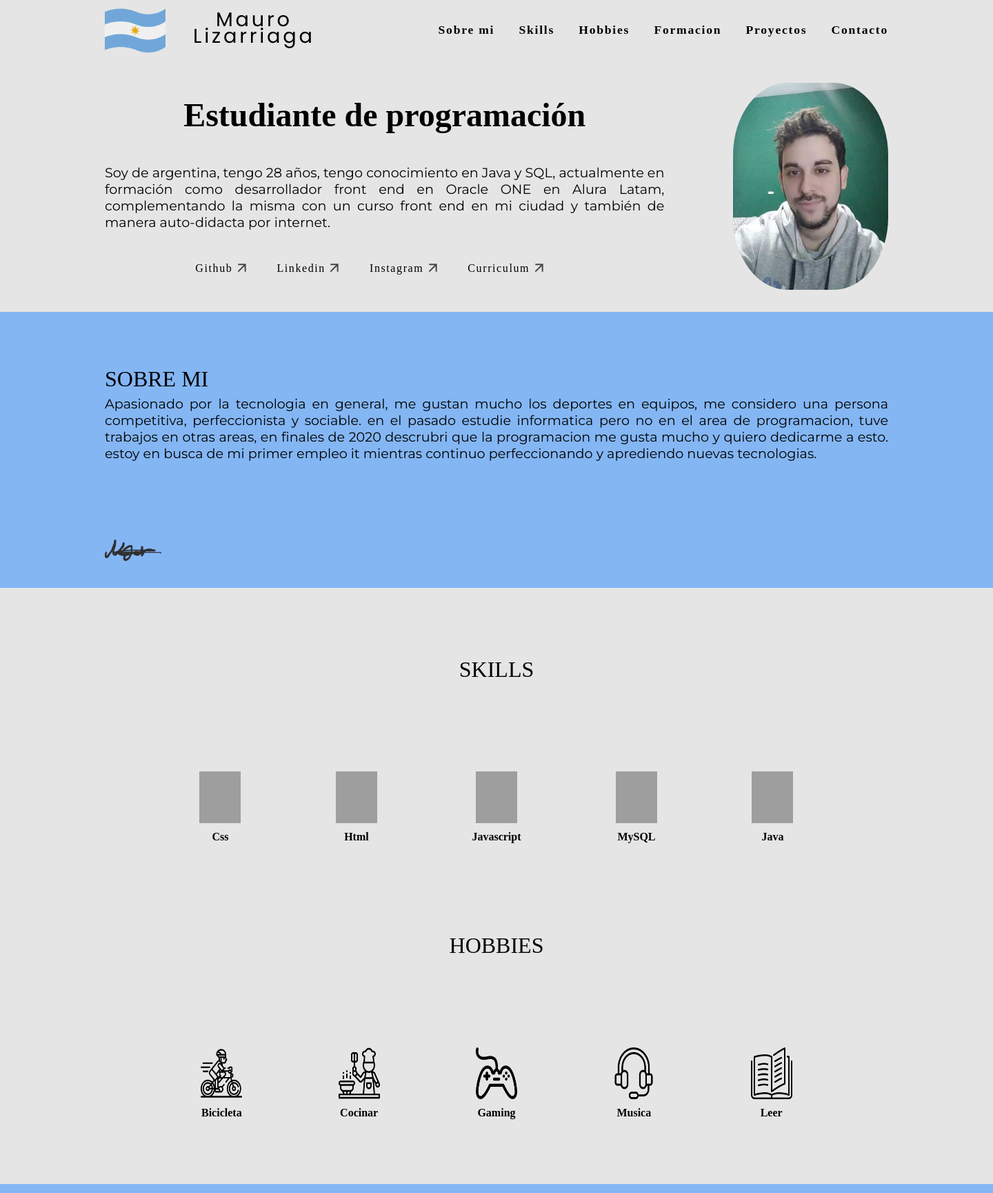
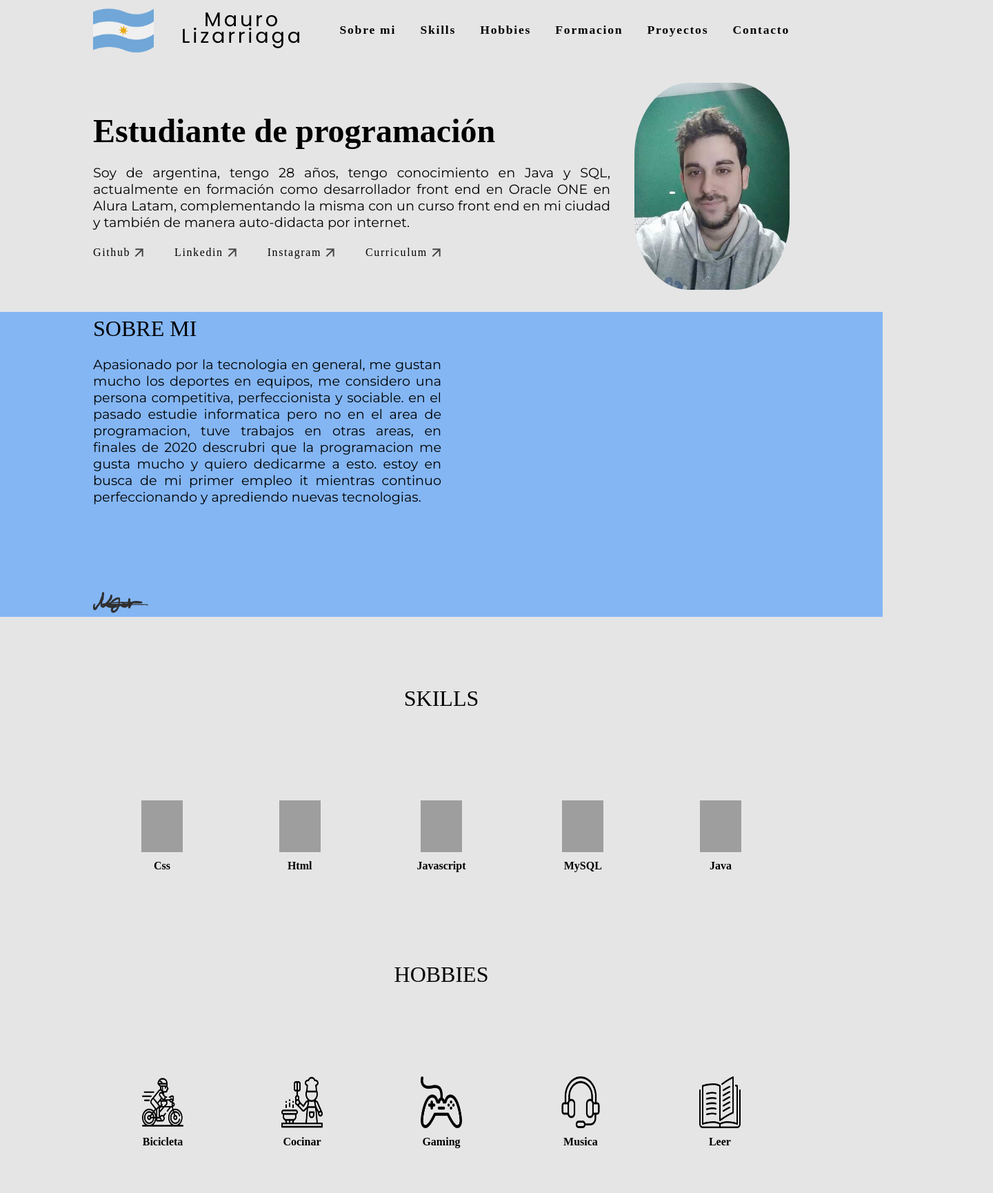
Before and after one commit to mauro137/Portfolio, a plain HTML site: page index.html in a window 1280 px wide. Shown: the top 1729 px of the page at 69% size, 1440 px wide, since content can reach past the window. Drawn offline with Linux system fonts and the light colour scheme; grey boxes are pictures that could not be loaded; files whose address does not match are found by name; a web font is replaced by a local one.

Commit message:
se cambiaron las unidades de medida y se simplifico el codigo, solo faltan las media queries

```diff
--- a/css/configs/base.css
+++ b/css/configs/base.css
@@ -1,9 +1,11 @@
 html {
   background-color: #e5e5e5;
+  min-width: 360px;
+  max-width: 2080px;
+  width: 100vw;
 }
 body {
   display: grid;
-  width: 1440px;
   grid-template-areas:
     "header"
     "main"
@@ -46,7 +48,3 @@ a {
   letter-spacing: 0.1em;
   font-family: "Charis SIL", serif;
 }
-
-/* @media screen and (min-width: 360px) and (max-width: 1024px){
-
-} */
--- /dev/null
+++ b/css/configs/responsive.css
@@ -0,0 +1,14 @@
+@media screen and (min-width: 768px) and (max-width: 1024px) {
+    .nav__item:not(:last-child) {
+      visibility: hidden;
+
+    }
+    .skills_hobbies-lista{
+      flex-flow: column wrap;
+      align-items: center;
+
+    }
+  }
+
+  @media screen and (min-width: 360px) and (max-width: 768px) {
+  } ;
--- a/css/footer/footer.css
+++ b/css/footer/footer.css
@@ -6,7 +6,6 @@
   justify-content: center;
   background-color: #84b6f4;
   width: 100%;
-  height: 1100px;
 }
 .footer__footer {
   display: flex;
@@ -14,6 +13,8 @@
   align-items: center;
   background-color: #e5e5e5;
   font-weight: 700;
+  padding-top: 2em;
+  padding-bottom: 2em;
   width: 100%;
-  height: 100px;
+  height: auto;
 }
--- a/css/header/header.css
+++ b/css/header/header.css
@@ -3,9 +3,8 @@
   display: flex;
   flex-flow: row nowrap;
   justify-content: space-between;
-
   height: 88px;
-  width: 1136px;
+  width: 78.9%;
   align-items: center;
 
 }
--- a/css/main/experiencia/main-experiencia.css
+++ b/css/main/experiencia/main-experiencia.css
@@ -2,17 +2,17 @@
   grid-area: experiencia;
   display: flex;
   flex-flow: column nowrap;
+  justify-content: space-around;
   align-items: center;
   gap: 1rem;
-  height: 1000px;
+  width: 100%;
 }
 
 .exp__box {
   display: flex;
   flex-flow: row wrap;
   justify-content: space-evenly;
-  height: 700px;
-  width: 100%;
+  width: 78.9%;
 }
 
 .ahorcado__enlace__box {
@@ -24,6 +24,7 @@
   gap: 0.5em;
   width: 45%;
   height: 50%;
+
 }
 
 .enlace__botones {
@@ -31,8 +32,6 @@
   flex-flow: row nowrap;
   justify-content: center;
   gap: 2rem;
-  height: auto;
-  width: 100%;
 }
 
 .enlace__botones-boton {
--- a/css/main/formacion-academica/main-formacion-academica.css
+++ b/css/main/formacion-academica/main-formacion-academica.css
@@ -4,18 +4,16 @@
   flex-flow: column nowrap;
   justify-content: space-evenly;
   align-items: center;
-  background-color: #84b6f4;;
-  width: 1440px;
-  height: 580px;
-
+  background-color: #84b6f4;
+  width: 100%;
+  gap: 32px;
 }
 .formacion_academica-cursos {
   display: flex;
   flex-flow: row nowrap;
   align-items: flex-start;
   justify-content: space-around;
-  width: 80%;
-  height: 350px;
+  width: 78.9%;
 
 }
 .formacion__contenedor {
@@ -24,8 +22,7 @@
   align-items: flex-start;
   justify-content: space-evenly;
   gap: 10px;
-  height: 100%;
-  width: 368px;
+  margin-bottom: 3em;
 }
 .cursos__logo__contenedor {
   display: flex;
@@ -35,5 +32,4 @@
   gap: 16px;
   width: 368px;
   height: 286px;
-
 }
--- a/css/main/introduccion/main-introduccion.css
+++ b/css/main/introduccion/main-introduccion.css
@@ -1,20 +1,20 @@
-.main___introduccion {
+.main__introduccion {
   grid-area: introduccion;
-  flex-flow: row wrap;
-  justify-content: flex-start;
+  display: flex;
+  flex-flow: row nowrap;
+  justify-content: space-between;
   align-items: center;
-  background-color: red;
   height: auto;
-  width: 1136px;
+  width: 78.9%;
 }
 
 .introduccion__contenido {
   display: flex;
   flex-flow: column nowrap;
-  align-items: center;
-  justify-content: space-around;
+  align-items: flex-start;
+  gap: 1.5rem;
+  width: 750px;
   height: auto;
-  width: 1136px;
 }
 .lista__redes {
 }
@@ -38,8 +38,8 @@
   display: flex;
   align-items: center;
   justify-content: flex-end;
-  width: 40%;
-  height: 100%;
+  width: 20%;
+  height: auto;
 }
 .foto {
   border-radius: 35%;
--- a/css/main/main.css
+++ b/css/main/main.css
@@ -10,9 +10,5 @@
   justify-items: center;
   align-items: center;
   gap: 2rem;
+  width: 100%;
 }
-
-.section__boxes {
-  display: flex;
-  width: 1136px;
-}
--- a/css/main/skills-y-hoobies/main-skills-y-hobbies.css
+++ b/css/main/skills-y-hoobies/main-skills-y-hobbies.css
@@ -1,7 +1,10 @@
 .main__skills-y-hobbies {
   grid-area: skills-y-hobbies;
+  display: flex;
   flex-flow: column;
   justify-content: space-around;
+  align-items: center;
+  width: 100%;
   height: 800px;
 }
 .main__skills-hobbies {
@@ -10,15 +13,14 @@
   justify-content: space-around;
   text-align: center;
   height: 50%;
-  width: 100%;
+  width: 78.9%;
 }
 
 .skills_hobbies-lista {
   display: flex;
-  flex-flow: row nowrap;
-  justify-content: space-evenly;
+  flex-flow: row wrap;
+  justify-content: space-around;
   height: auto;
-  width: 100%;
 }
 .skill_hobbies-vector {
   width: 60px;
--- a/css/main/sobre-mi/main-sobre-mi.css
+++ b/css/main/sobre-mi/main-sobre-mi.css
@@ -3,15 +3,16 @@
   display: flex;
   justify-content: center;
   align-items: center;
-  width: 1440px;
-  height: 400px;
+  gap: 1rem;
   background-color: #84b6f4;
+  width: 100%;
+  height: auto;
 }
 .sobre__mi__box {
   display: flex;
-  width: 1136px;
-  height: 255px;
   flex-flow: column nowrap;
-  justify-content: space-around;
   align-items: flex-start;
+  gap: 16px;
+  width: 78.9%;
+  height: auto;
 }
--- a/index.html
+++ b/index.html
@@ -24,7 +24,6 @@
     <link rel="stylesheet" href="css/main/experiencia/main-experiencia.css" />
     <link rel="stylesheet" href="css/footer/footer.css">
     <link rel="stylesheet" href="css/footer/footer_contacto.css">
-
     <link rel="preconnect" href="https://fonts.googleapis.com" />
     <link rel="preconnect" href="https://fonts.gstatic.com" crossorigin />
     <link
@@ -43,7 +42,7 @@
       href="https://fonts.googleapis.com/css2?family=Poppins:wght@400;500;700&display=swap"
       rel="stylesheet"
     />
-
+    <link rel="stylesheet" href="css/configs/responsive.css">
     <title>Portfolio de Mauro Lizarriaga</title>
   </head>
   <body>
@@ -62,7 +61,7 @@
       </ul>
     </header>
     <main class="main">
-      <section class="main__introduccion section__boxes">
+      <section class="main__introduccion">
         <article class="introduccion__contenido">
           <h1>Estudiante de programación</h1>
           <p>
@@ -82,21 +81,21 @@
         <img class="foto" src="/css/main/introduccion/introduccion-recursos/foto1.jpeg" alt="Foto Mauro Lizarriaga">
         </div>
       </section>
-      <section id="sobre__mi" class="main__sobre-mi section__boxes">
+      <section id="sobre__mi" class="main__sobre-mi">
         <article class="sobre__mi__box">
           <h2>SOBRE MI</h2>
-          <p>Apasionado por la tecnologia en general, me gustan mucho los deportes en equipos, me considero una persona competitiva, perfeccionista y sociable. en el pasado estudie informatica pero no en el area de programacion, tuve trabajos en otras areas, en finales de 2020 descrubri que la programacion me gusta mucho y quiero dedicarme a esto. estoy en busca de mi primer empleo it mientras continuo perfeccionando y aprediendo nuevas tecnologias. </p>
-          <img src="css/main/sobre-mi/sobre_mi-recursos/firma_autor.png" width="360px" height="200px" alt="firma autor">
+          <p style="width: 50%">Apasionado por la tecnologia en general, me gustan mucho los deportes en equipos, me considero una persona competitiva, perfeccionista y sociable. en el pasado estudie informatica pero no en el area de programacion, tuve trabajos en otras areas, en finales de 2020 descrubri que la programacion me gusta mucho y quiero dedicarme a esto. estoy en busca de mi primer empleo it mientras continuo perfeccionando y aprediendo nuevas tecnologias. </p>
+          <img src="css/main/sobre-mi/sobre_mi-recursos/firma_autor.png" width="350px" height="auto" alt="firma autor">
         </article>  </section>
-      <section class="main__skills-y-hobbies section__boxes">
+      <section class="main__skills-y-hobbies">
         <article id="skills" class="main__skills-hobbies">
           <h2>SKILLS</h2>
           <ul class="skills_hobbies-lista">
-          <li> <figure> <img class="skill_hobbies-vector" src="https://cdn.jsdelivr.net/gh/devicons/devicon/icons/css3/css3-original-wordmark.svg" alt="css3 logo"><figcaption><h4>Css</h4></figcaption></figure> </li>
-          <li> <figure></figure><img class="skill_hobbies-vector" src="https://cdn.jsdelivr.net/gh/devicons/devicon/icons/html5/html5-original-wordmark.svg" alt="html5 logo"><figcaption><h4>Html</h4></figcaption> </figure></li>
-          <li> <figure></figure><img class="skill_hobbies-vector" src="https://cdn.jsdelivr.net/gh/devicons/devicon/icons/javascript/javascript-original.svg" alt="javascript logo"><figcaption><h4>Javascript</h4></figcaption> </figure></li>
-          <li> <figure></figure><img class="skill_hobbies-vector" src="https://cdn.jsdelivr.net/gh/devicons/devicon/icons/mysql/mysql-original.svg" alt="mySQL logo"><figcaption><h4>MySQL</h4></figcaption> </figure></li>
-          <li> <figure></figure><img class="skill_hobbies-vector" src="https://cdn.jsdelivr.net/gh/devicons/devicon/icons/java/java-original.svg" alt="Java logo" > <figcaption><h4>Java</h4></figcaption></figure></li>
+          <li> <figure><img class="skill_hobbies-vector" src="https://cdn.jsdelivr.net/gh/devicons/devicon/icons/css3/css3-original-wordmark.svg" alt="css3 logo"><figcaption><h4>Css</h4></figcaption></figure> </li>
+          <li> <figure><img class="skill_hobbies-vector" src="https://cdn.jsdelivr.net/gh/devicons/devicon/icons/html5/html5-original-wordmark.svg" alt="html5 logo"><figcaption><h4>Html</h4></figcaption> </figure></li>
+          <li> <figure><img class="skill_hobbies-vector" src="https://cdn.jsdelivr.net/gh/devicons/devicon/icons/javascript/javascript-original.svg" alt="javascript logo"><figcaption><h4>Javascript</h4></figcaption> </figure></li>
+          <li> <figure><img class="skill_hobbies-vector" src="https://cdn.jsdelivr.net/gh/devicons/devicon/icons/mysql/mysql-original.svg" alt="mySQL logo"><figcaption><h4>MySQL</h4></figcaption> </figure></li>
+          <li> <figure><img class="skill_hobbies-vector" src="https://cdn.jsdelivr.net/gh/devicons/devicon/icons/java/java-original.svg" alt="Java logo" > <figcaption><h4>Java</h4></figcaption></figure></li>
         </ul>
         </article>
         <article id="hobbies" class="main__skills-hobbies"> <h2>HOBBIES</h2>
@@ -109,15 +108,15 @@
           </ul>
         </article>
       </section>
-      <section id="formacion" class="main__formacion-academica section__boxes">
-        <h2>FORMACION ACADEMICA</h2>
+      <section id="formacion" class="main__formacion-academica">
+        <h2 style="margin-top: 2em;">FORMACION ACADEMICA</h2>
       <article class="formacion_academica-cursos">
       <div class="formacion__contenedor">  <div class="cursos__logo__contenedor"> <figure> <img width="190px" height="155px" src="css/main/formacion-academica/formacion-recursos/logo__CFP.png" alt="logo CFP"> </figure> </div> <h3>Formacion Java - SQL</h3> <span> 2021 - Centro Formacion Profesional 401</span> </div>
       <div class="formacion__contenedor"> <div class="cursos__logo__contenedor"> <figure> <img width="190px" height="155px" src="css/main/formacion-academica/formacion-recursos/logo__CFP.png" alt="logo CFP"></figure> </div> <h3>Desarrolador front end </h3> <span>En curso - Centro Formacion Profesional 401</span> </div>
       <div class="formacion__contenedor">  <div class="cursos__logo__contenedor"> <figure> <img src="css/main/formacion-academica/formacion-recursos/logo__alura.svg" alt="logo alura"></figure></div><h3> Desarrollador front end</h3> <span>En curso - Alura Latam - Oracle ONE </span> </div>
       </article>
       </section>
-      <section id="proyectos" class="main__experiencia__profesional section__boxes"><h2>Experiencia Profesional</h2>
+      <section id="proyectos" class="main__experiencia__profesional"><h2>Experiencia Profesional</h2>
       <article class="exp__box"> <img src="css/main/experiencia/experiencia-recursos/ahorcado_gif.gif" alt="gif juego ahorcado">
       <div class="ahorcado__enlace__box">
         <h3>Juego del ahorcado (html, css, js)</h3>
```
Also changed, not shown: css/footer/footer_contacto.css (+4 -6 lines).
